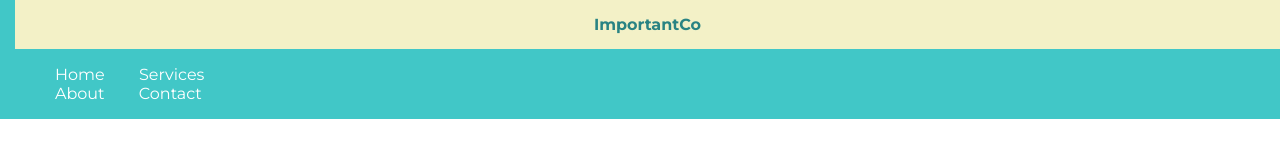
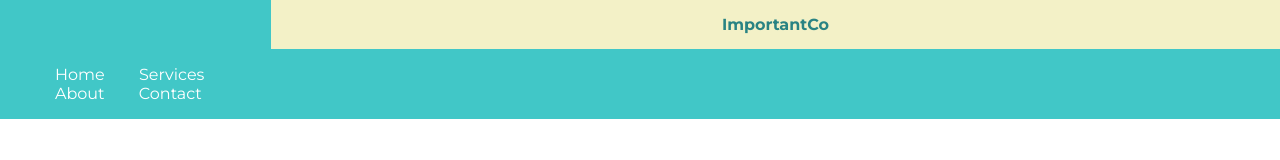
Before and after one commit to ayush8010720467/css-grid, a website: page index.html in a window 1280 px wide. Drawn offline with Linux system fonts and the light colour scheme.

Commit message:
the name of one and two are given to the columns in grid template column

```diff
--- a/css/main.css
+++ b/css/main.css
@@ -17,13 +17,13 @@
         text-align: center;
         font-weight: bold;
         display: inline-block;
-        grid-column-start: 1;
-        grid-column-end: span 2;
+        grid-column-start: one;
+        grid-column-end: span two;
     }
 
 header{
     background-color: #41c7c7;
 
     display: grid;
-    grid-template-columns: fit-content(20%) auto;
+    grid-template-columns: fit-content(20%)[one] auto[two];
 }
```
